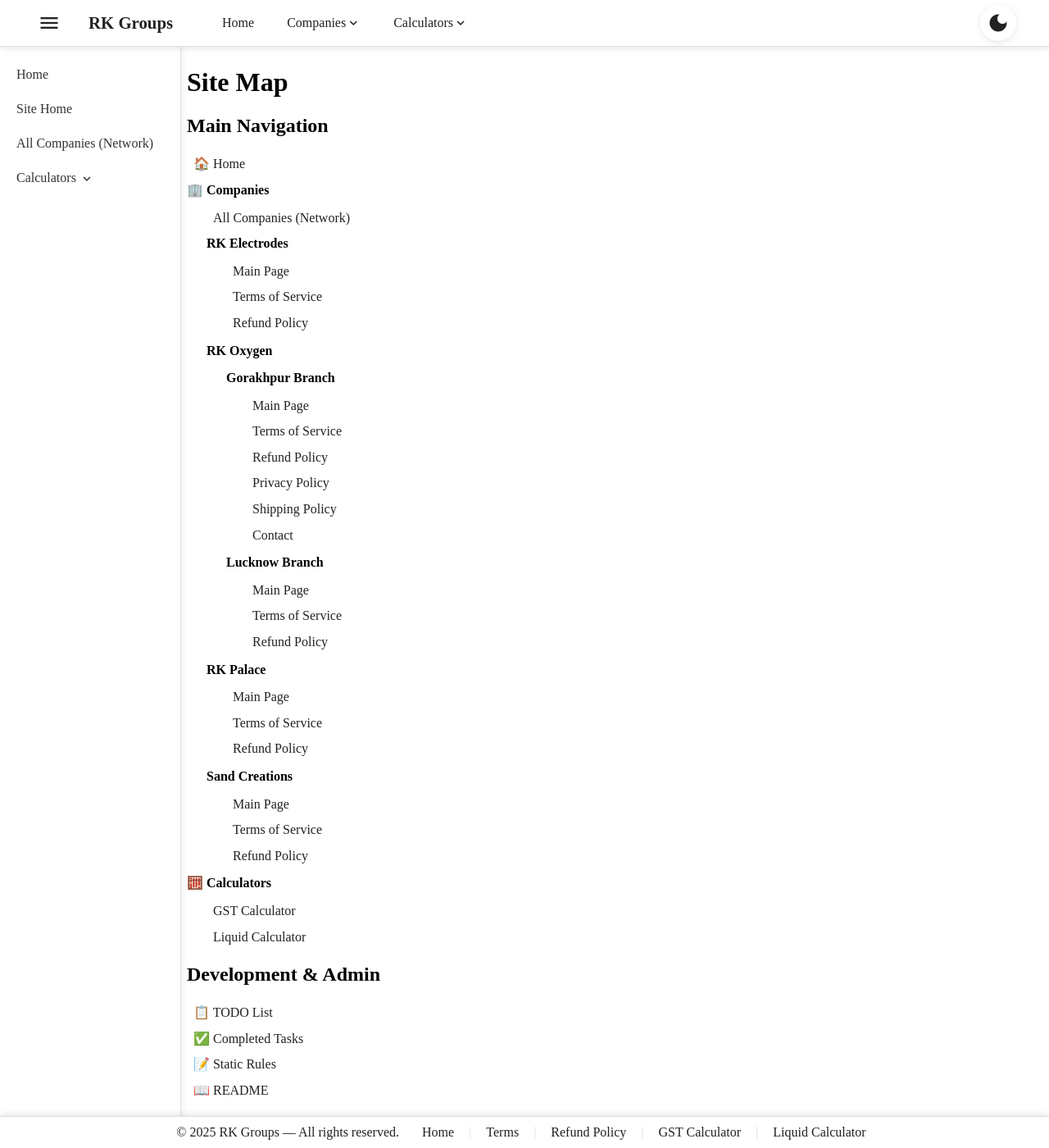
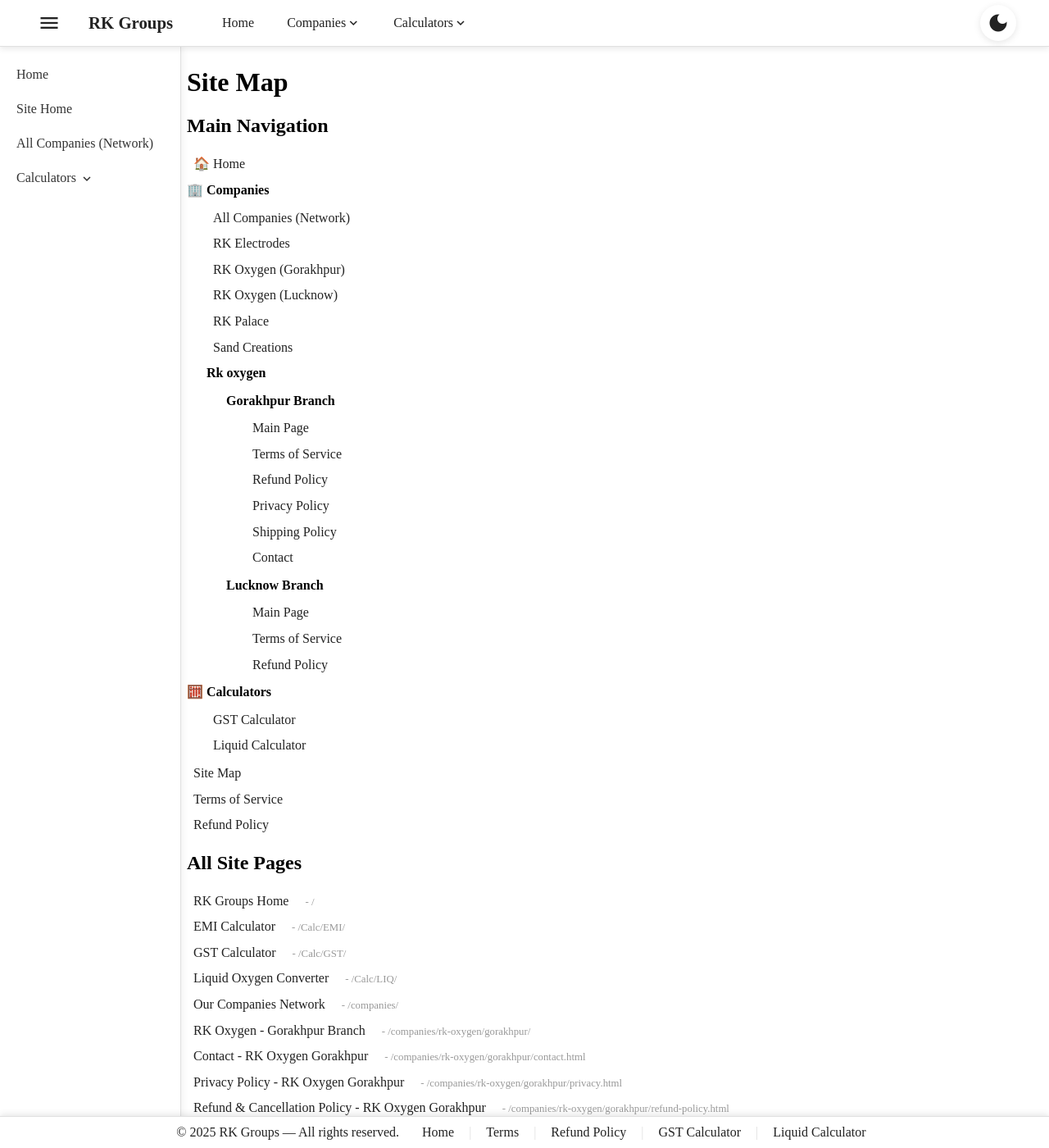
Before and after one commit to rk-Groups/rk-Groups.github.io, a Jekyll site: the page built from sitemap.md, in a window 1280 px wide and 1400 px high. Shown: the whole window at 82% size. Built offline with Jekyll 4.4.1, drawn with Linux system fonts in a browser that asks for light colours; some of the changed text lies outside the part shown.

Commit message:
Refactor sitemap to use dynamic navigation data
Updated sitemap.md to generate company and calculator sections dynamically from navigation.yml data, improving maintainability. Removed hardcoded sidebar entries from navigation.yml and added CSS for sitemap list details.

```diff
--- a/assets/css/mui.css
+++ b/assets/css/mui.css
@@ -101,6 +101,11 @@
 .mui-text-muted {
   color: #888;
   font-size: 0.9em;
+}
+.mui-sitemap-list small {
+  font-size: 0.8em;
+  color: #999;
+  margin-left: 8px;
 }
 /* Material UI Theme Variables */
 body.light-mode {
--- a/sitemap.md
+++ b/sitemap.md
@@ -9,78 +9,97 @@
   <h2>Main Navigation</h2>
   <ul class="mui-sitemap-list">
     <li><a href="{{ '/' | relative_url }}">🏠 Home</a></li>
+
+    <!-- Companies Section - Dynamic from navigation data -->
     <li>
       <strong>🏢 Companies</strong>
       <ul>
-        <li><a href="{{ '/companies/' | relative_url }}">All Companies (Network)</a></li>
-        <li>
-          <strong>RK Electrodes</strong>
-          <ul>
-            <li><a href="{{ '/companies/rk-electrodes/' | relative_url }}">Main Page</a></li>
-            <li><a href="{{ '/companies/rk-electrodes/terms/' | relative_url }}">Terms of Service</a></li>
-            <li><a href="{{ '/companies/rk-electrodes/refund-policy/' | relative_url }}">Refund Policy</a></li>
-          </ul>
-        </li>
-        <li>
-          <strong>RK Oxygen</strong>
-          <ul>
-            <li>
-              <strong>Gorakhpur Branch</strong>
-              <ul>
-                <li><a href="{{ '/companies/rk-oxygen/gorakhpur/' | relative_url }}">Main Page</a></li>
-                <li><a href="{{ '/companies/rk-oxygen/gorakhpur/terms/' | relative_url }}">Terms of Service</a></li>
-                <li><a href="{{ '/companies/rk-oxygen/gorakhpur/refund-policy/' | relative_url }}">Refund Policy</a></li>
-                <li><a href="{{ '/companies/rk-oxygen/gorakhpur/privacy/' | relative_url }}">Privacy Policy</a></li>
-                <li><a href="{{ '/companies/rk-oxygen/gorakhpur/shipping/' | relative_url }}">Shipping Policy</a></li>
-                <li><a href="{{ '/companies/rk-oxygen/gorakhpur/contact/' | relative_url }}">Contact</a></li>
-              </ul>
-            </li>
-            <li>
-              <strong>Lucknow Branch</strong>
-              <ul>
-                <li><a href="{{ '/companies/rk-oxygen/lucknow/' | relative_url }}">Main Page</a></li>
-                <li><a href="{{ '/companies/rk-oxygen/lucknow/terms/' | relative_url }}">Terms of Service</a></li>
-                <li><a href="{{ '/companies/rk-oxygen/lucknow/refund-policy/' | relative_url }}">Refund Policy</a></li>
-              </ul>
-            </li>
-          </ul>
-        </li>
-        <li>
-          <strong>RK Palace</strong>
-          <ul>
-            <li><a href="{{ '/companies/rk-palace/' | relative_url }}">Main Page</a></li>
-            <li><a href="{{ '/companies/rk-palace/terms/' | relative_url }}">Terms of Service</a></li>
-            <li><a href="{{ '/companies/rk-palace/refund-policy/' | relative_url }}">Refund Policy</a></li>
-          </ul>
-        </li>
-        <li>
-          <strong>Sand Creations</strong>
-          <ul>
-            <li><a href="{{ '/companies/sand-creations/' | relative_url }}">Main Page</a></li>
-            <li><a href="{{ '/companies/sand-creations/terms/' | relative_url }}">Terms of Service</a></li>
-            <li><a href="{{ '/companies/sand-creations/refund-policy/' | relative_url }}">Refund Policy</a></li>
-          </ul>
-        </li>
+        {% assign companies = site.data.navigation.main | where: "title", "Companies" | first %}
+        {% for company in companies.dropdown %}
+          <li><a href="{{ company.url | relative_url }}">{{ company.title }}</a></li>
+        {% endfor %}
+
+        <!-- Company-specific pages from sidebar data -->
+        {% for company_group in site.data.navigation.sidebar %}
+          {% assign company_name = company_group[0] %}
+          {% assign company_sections = company_group[1] %}
+          <li>
+            <strong>{{ company_name | replace: '-', ' ' | capitalize }}</strong>
+            <ul>
+              {% for section in company_sections %}
+                <li>
+                  <strong>{{ section.title }}</strong>
+                  <ul>
+                    <li><a href="{{ section.url | relative_url }}">Main Page</a></li>
+                    {% if section.children %}
+                      {% for child in section.children %}
+                        <li><a href="{{ child.url | relative_url }}">{{ child.title }}</a></li>
+                      {% endfor %}
+                    {% endif %}
+                  </ul>
+                </li>
+              {% endfor %}
+            </ul>
+          </li>
+        {% endfor %}
       </ul>
     </li>
+
+    <!-- Calculators Section - Dynamic from navigation data -->
     <li>
       <strong>🧮 Calculators</strong>
       <ul>
-        <li><a href="{{ '/Calc/GST/' | relative_url }}">GST Calculator</a></li>
-        <li><a href="{{ '/Calc/LIQ/' | relative_url }}">Liquid Calculator</a></li>
+        {% assign calculators = site.data.navigation.main | where: "title", "Calculators" | first %}
+        {% for calc in calculators.dropdown %}
+          <li><a href="{{ calc.url | relative_url }}">{{ calc.title }}</a></li>
+        {% endfor %}
       </ul>
     </li>
+
+    <!-- Additional main navigation items -->
+    {% for item in site.data.navigation.main %}
+      {% unless item.dropdown or item.title == "Home" or item.title == "Companies" or item.title == "Calculators" %}
+        <li><a href="{{ item.url | relative_url }}">{{ item.title }}</a></li>
+      {% endunless %}
+    {% endfor %}
+  </ul>
+
+  <!-- All Pages Section - Dynamic from site pages -->
+  <h2>All Site Pages</h2>
+  <ul class="mui-sitemap-list">
+    {% assign sorted_pages = site.pages | sort: 'url' %}
+    {% for page in sorted_pages %}
+      {% unless page.url contains '/dev/' or page.url == '/404.html' or page.url == '/sitemap/' %}
+        <li>
+          <a href="{{ page.url | relative_url }}">
+            {% if page.title %}
+              {{ page.title }}
+            {% else %}
+              {{ page.url | remove: '/index.html' | remove: '.html' | split: '/' | last | default: 'Home' | capitalize }}
+            {% endif %}
+          </a>
+          <small class="mui-text-muted"> - {{ page.url }}</small>
+        </li>
+      {% endunless %}
+    {% endfor %}
   </ul>
 
   <h2>Development & Admin</h2>
   <ul class="mui-sitemap-list">
-    <li><a href="{{ '/dev/TODO.md' | relative_url }}">📋 TODO List</a></li>
-    <li><a href="{{ '/dev/COMPLETED.md' | relative_url }}">✅ Completed Tasks</a></li>
-    <li><a href="{{ '/dev/STATIC_RULES.md' | relative_url }}">📝 Static Rules</a></li>
+    {% for page in site.pages %}
+      {% if page.url contains '/dev/' %}
+        <li>
+          <a href="{{ page.url | relative_url }}">
+            {% if page.url contains 'TODO' %}📋{% elsif page.url contains 'COMPLETED' %}✅{% elsif page.url contains 'RULES' %}📝{% else %}📄{% endif %}
+            {{ page.title | default: page.name | remove: '.md' }}
+          </a>
+        </li>
+      {% endif %}
+    {% endfor %}
     <li><a href="{{ '/README.md' | relative_url }}">📖 README</a></li>
   </ul>
 
   <p class="mui-text-muted">
-    <em>Last updated: {{ 'now' | date: '%B %d, %Y' }}</em>
+    <em>Last updated: {{ 'now' | date: '%B %d, %Y at %I:%M %p' }} (dynamically generated)</em>
   </p>
 </div>
```
Also changed, not shown: _data/navigation.yml (+0 -24 lines).
